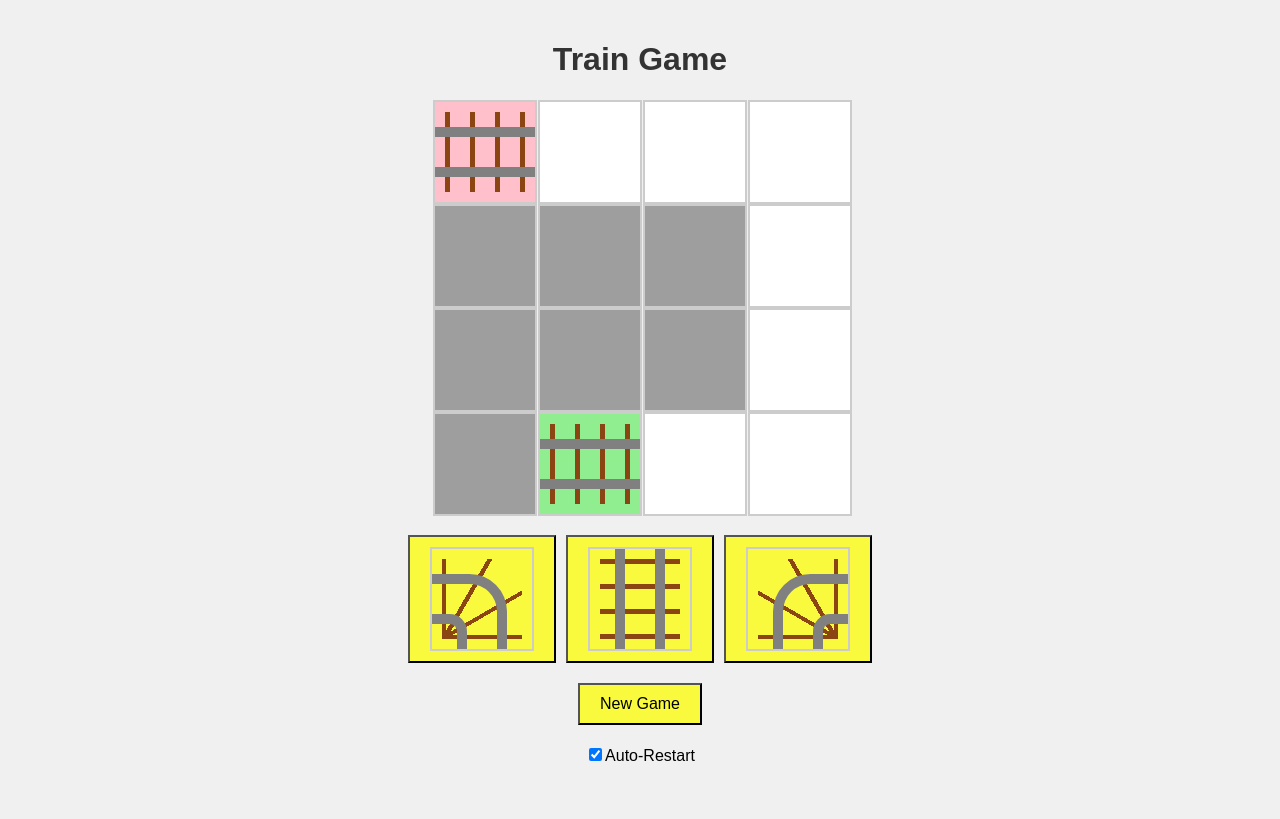
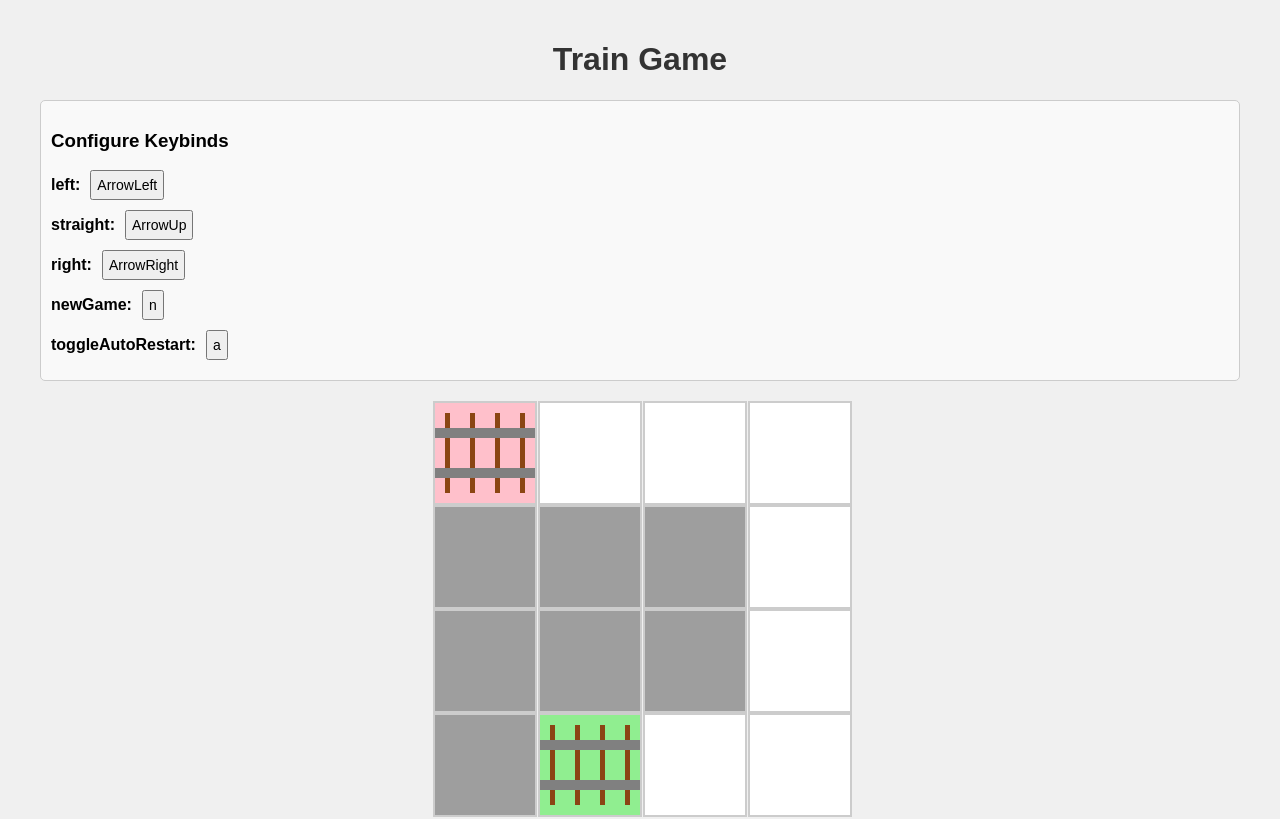
Before and after one commit to TrevorBurgoyne/train-game, a React (Create React App) app: page / in a window 1280 px wide. Shown: the top 819 px of the page. Built offline with nearby package versions, Linux system fonts and the light colour scheme.

Commit message:
Add keybinds

```diff
--- a/src/App.tsx
+++ b/src/App.tsx
@@ -1,10 +1,12 @@
 import React from 'react';
 import GameBoard from './components/GameBoard';
+import Keybinds from './components/Keybinds';
 
 const App: React.FC = () => {
   return (
     <div className="App">
       <h1>Train Game</h1>
+      <Keybinds />
       <GameBoard />
     </div>
   );
--- a/src/components/GameBoard.tsx
+++ b/src/components/GameBoard.tsx
@@ -1,7 +1,10 @@
 import { FC, useState, useEffect } from 'react';
 import Tile, { TileProps, RailType, Coordinate, getDirection } from './Tile';
+import { getKeybind } from '../utils/keybind_utils';
 
 const GRID_SIZE = 4;
+// Set --grid-size for css grid
+document.documentElement.style.setProperty('--grid-size', GRID_SIZE.toString());
 
 const GameBoard: FC = () => {
     const [grid, setGrid] = useState<TileProps[][]>([]);
@@ -12,8 +15,42 @@ const GameBoard: FC = () => {
     const [autoRestart, setAutoRestart] = useState(true);
 
     useEffect(() => {
-        // Set --grid-size for css grid
-        document.documentElement.style.setProperty('--grid-size', GRID_SIZE.toString());
+        const handleKeyPress = (event: KeyboardEvent) => {
+            if (isGameOver) return;
+
+            switch (event.key) {
+                case getKeybind('left'):
+                    event.preventDefault();
+                    placeRail('left');
+                    break;
+                case getKeybind('straight'):
+                    event.preventDefault();
+                    placeRail('straight');
+                    break;
+                case getKeybind('right'):
+                    event.preventDefault();
+                    placeRail('right');
+                    break;
+                case getKeybind('newGame'):
+                    event.preventDefault();
+                    initializeGame();
+                    break;
+                case getKeybind('toggleAutoRestart'):
+                    event.preventDefault();
+                    setAutoRestart(prev => !prev);
+                    break;
+                default:
+                    break;
+            }
+        };
+
+        window.addEventListener('keydown', handleKeyPress);
+        return () => {
+            window.removeEventListener('keydown', handleKeyPress);
+        };
+    }, [grid, goalTile, isGameOver, path, pathIndex, autoRestart]);
+
+    useEffect(() => {
         initializeGame();
     }, []);
 
@@ -25,7 +62,6 @@ const GameBoard: FC = () => {
             Array.from({ length: GRID_SIZE }, () => ({ tile_type: 'obstacle' }))
         );
 
-        // Generate a new path
         // If we can't generate a path,
         // we choose a new start and goal tile
         let path: Coordinate[] = [];
--- /dev/null
+++ b/src/components/Keybinds.tsx
@@ -0,0 +1,38 @@
+import { FC, useState } from 'react';
+import { setKeybind, getAllKeybinds, KeybindAction } from '../utils/keybind_utils';
+import '../styles/Keybinds.css';
+
+const Keybinds: FC = () => {
+    const [editingKeybind, setEditingKeybind] = useState<KeybindAction | null>(null);
+
+    const handleKeybindChange = (action: KeybindAction, event: React.KeyboardEvent<HTMLInputElement>) => {
+        setKeybind(action, event.key);
+        setEditingKeybind(null);
+    };
+
+    return (
+        <div className="keybinds">
+            <h3>Configure Keybinds</h3>
+            {Object.entries(getAllKeybinds()).map(([action, key]) => (
+                <div key={action} className="keybind-item">
+                    <span>{action}: </span>
+                    {editingKeybind === action ? (
+                        <input
+                            type="text"
+                            value={key}
+                            onKeyDown={(e) => handleKeybindChange(action as KeybindAction, e)}
+                            onBlur={() => setEditingKeybind(null)}
+                            autoFocus
+                        />
+                    ) : (
+                        <button onClick={() => setEditingKeybind(action as KeybindAction)}>
+                            {key}
+                        </button>
+                    )}
+                </div>
+            ))}
+        </div>
+    );
+};
+
+export default Keybinds;
--- /dev/null
+++ b/src/styles/Keybinds.css
@@ -0,0 +1,24 @@
+.keybinds {
+    margin: 20px;
+    padding: 10px;
+    border: 1px solid #ccc;
+    border-radius: 5px;
+    background-color: #f9f9f9;
+}
+
+.keybind-item {
+    margin-bottom: 10px;
+    display: flex;
+    align-items: center;
+}
+
+.keybind-item span {
+    margin-right: 10px;
+    font-weight: bold;
+}
+
+.keybind-item button,
+.keybind-item input {
+    padding: 5px;
+    font-size: 14px;
+}
--- /dev/null
+++ b/src/utils/keybind_utils.ts
@@ -0,0 +1,24 @@
+export type KeybindAction = 'left' | 'straight' | 'right' | 'newGame' | 'toggleAutoRestart';
+
+type Keybinds = {
+    [action in KeybindAction]: string;
+};
+
+let keybinds: Keybinds = {
+    left: 'ArrowLeft',
+    straight: 'ArrowUp',
+    right: 'ArrowRight',
+    newGame: 'n',
+    toggleAutoRestart: 'a',
+};
+
+// Get the current keybind for an action
+export const getKeybind = (action: KeybindAction): string => keybinds[action];
+
+// Update the keybind for an action
+export const setKeybind = (action: KeybindAction, key: string): void => {
+    keybinds = { ...keybinds, [action]: key };
+};
+
+// Get all keybinds
+export const getAllKeybinds = (): Keybinds => keybinds;
```
